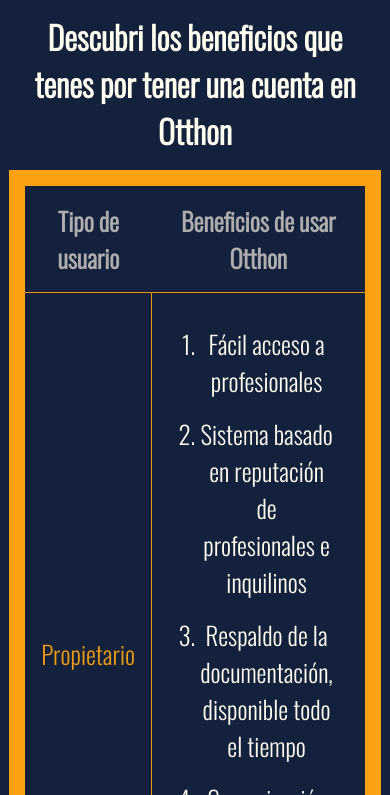
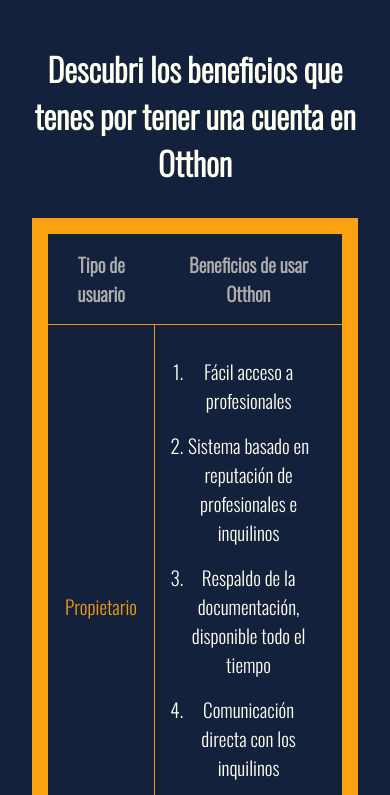
Before and after one commit to FedericoOlguin/Otthon_repositorio, a plain HTML site: page beneficios.html in a window 390 px wide. Shown: the part 238-1033 px from the top of the page. Drawn offline with nearby package versions, Linux system fonts and the light colour scheme.

Commit message:
Estilos de tabla actualizados

```diff
--- a/Css/responsive.css
+++ b/Css/responsive.css
@@ -257,6 +257,7 @@
         font-size: 3.5rem;
         text-align: center;
         font-weight: 900;
+        padding: 1rem;
         animation: titulo;
         animation-delay: 0s;
         animation-duration: 1s;
@@ -280,7 +281,8 @@
         font-size: 2rem;
     }
     .articulo__titulo--centrado {
-        margin: 1rem 0;
+        font-size: 2rem;
+        margin: 1rem 0 2rem;
         align-self: center;
         justify-self: center;
     }
@@ -397,6 +399,20 @@
         padding: 0.2rem;
         text-align: center;
         border-radius: 2%;
+    }
+    /* Tabla */
+    .tabla {
+        font-size: 1.2rem;
+        justify-self: center;
+        border: 1rem #fca211 solid;
+        background-color: #14213D;
+        border-collapse: collapse;
+        z-index: 1;
+        align-self: center;
+    }
+    .tabla__td li {
+        list-style: decimal;
+        margin: 1rem;
     }
 }
 
```
